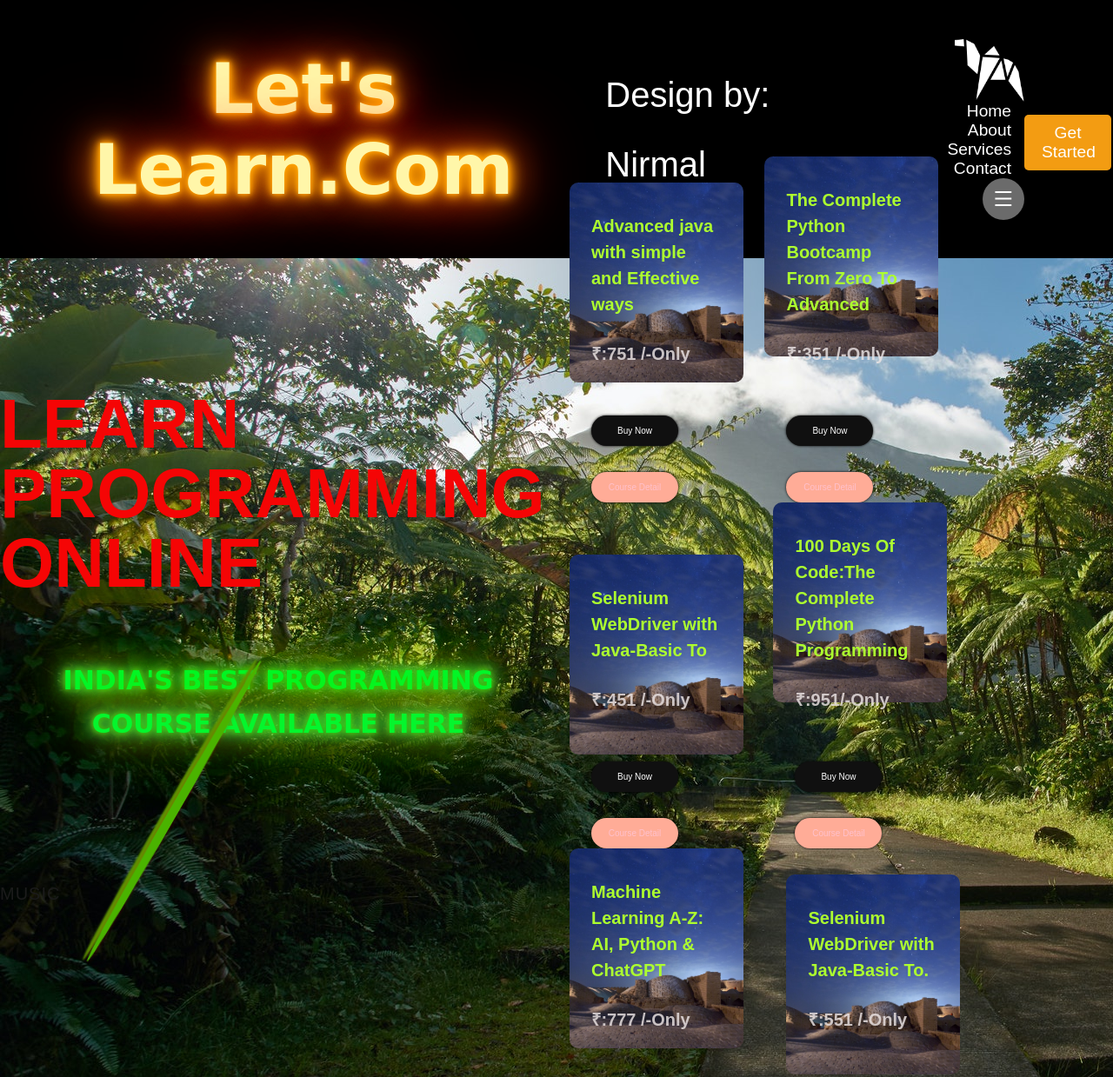
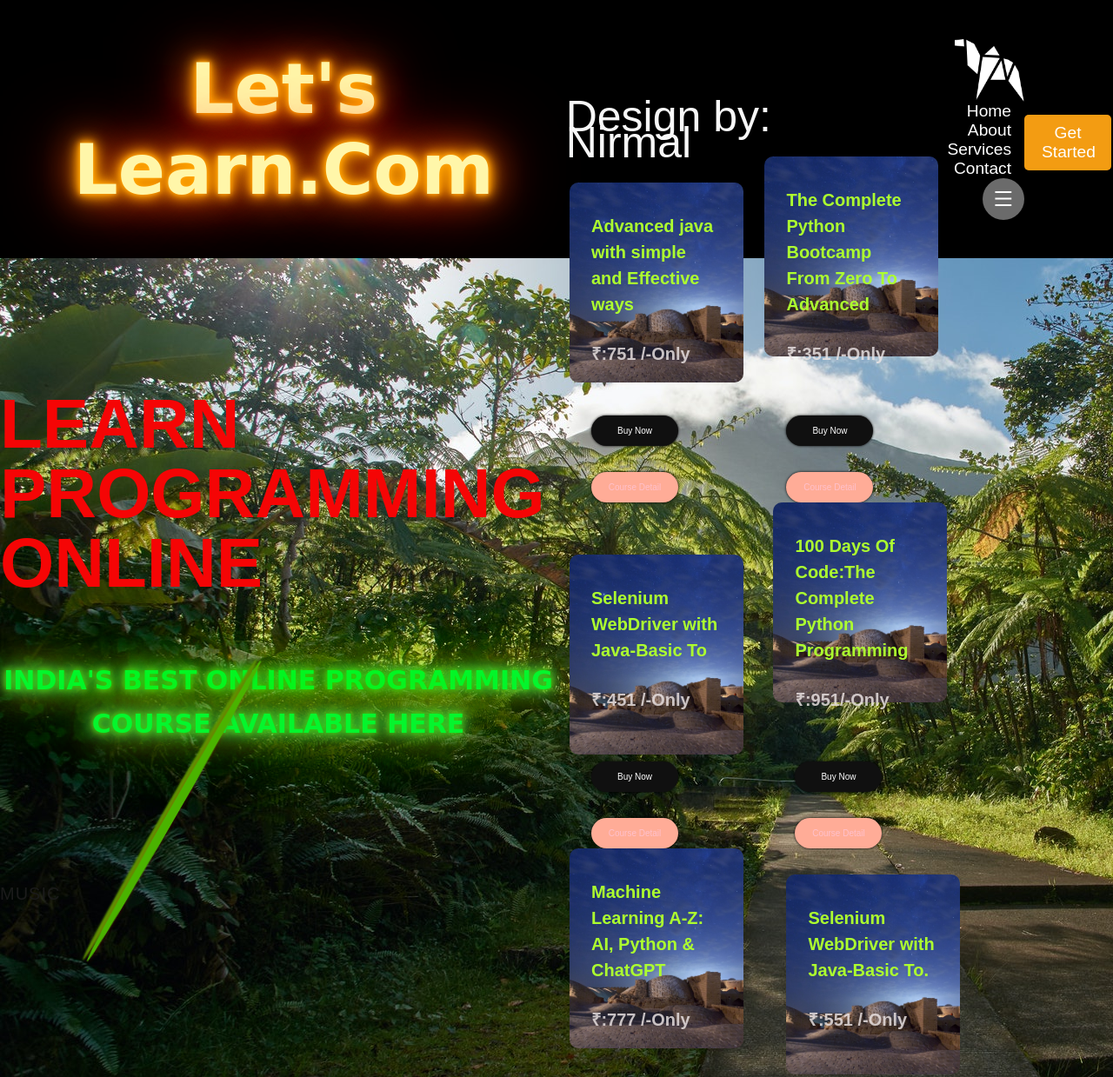
Before and after one commit to nirmal1908/web, a plain HTML site: page index.html in a window 1280 px wide. Shown: the top 1239 px of the page at 87% size. Drawn offline with Linux system fonts and the light colour scheme.

Commit message:
Update index.html

```diff
--- a/index.html
+++ b/index.html
@@ -77,7 +77,7 @@ body {
     <header>
 <h1>Let's Learn.Com</h1>
 
-  <p> Design by: Nirmal</p>
+  <h8> Design by: Nirmal</h8>
         <a href="https://www.independent.co.uk/travel/natural-wonders-travel-lifetime-beautiful-a7866261.html" class="logo"></a>
         <nav>
             <img src="logo.png" class="logo">
@@ -494,7 +494,7 @@ Add animation to the button using keyframes>
 
 <div class="col">
 <h2>LEARN PROGRAMMING ONLINE</h2>
-<h6>INDIA'S BEST PROGRAMMING COURSE AVAILABLE HERE</h6>
+<h6>INDIA'S BEST ONLINE PROGRAMMING COURSE AVAILABLE HERE</h6>
 
 <div class ="center">
     <div class ="ring"></div>
```
